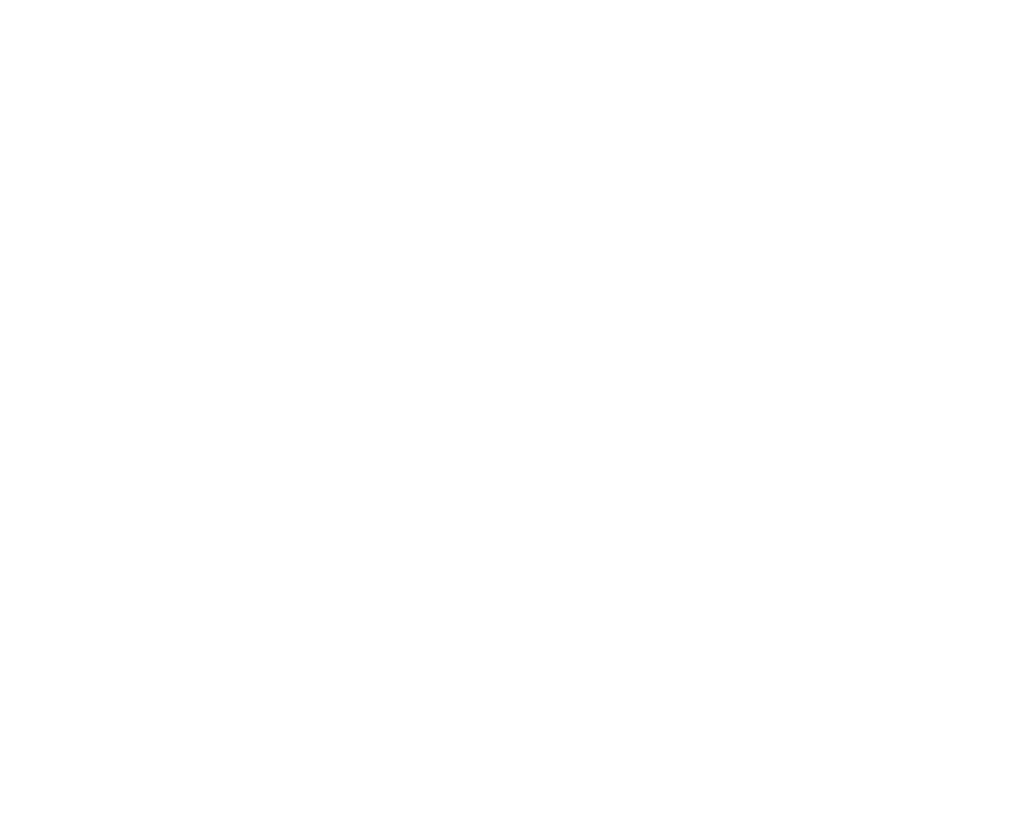
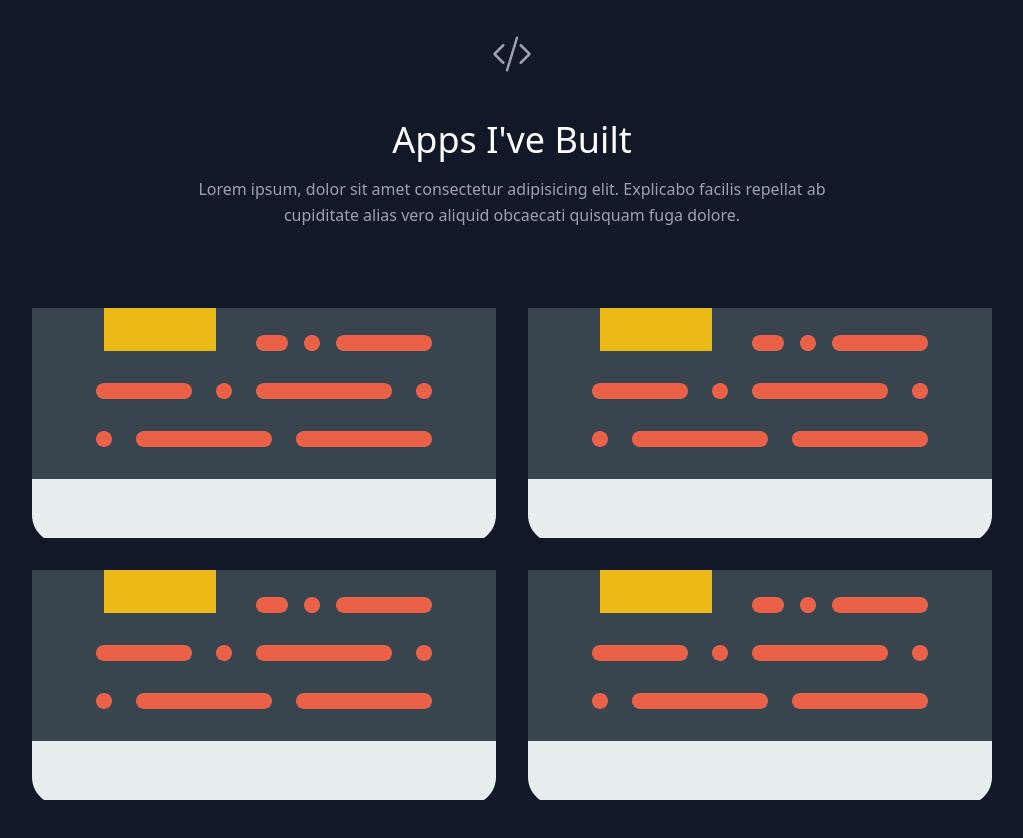
Before and after one commit to dagamo94/my-portfolio, a React (Create React App) app: page / in a window 1280 px wide. Shown: the part 580-1418 px from the top of the page, without its empty margins (128-1151 px from the left). Before the commit the page ends 800 px from the top, so only its background shows below. Built offline with nearby package versions, Linux system fonts and the light colour scheme.

Commit message:
complete projects section

```diff
--- a/src/components/Projects.js
+++ b/src/components/Projects.js
@@ -1,3 +1,50 @@
-export default function Projects(){
+import { projects } from "../data";
+import { BsCodeSlash } from "react-icons/bs";
+import coding from "../images/coding.svg"
 
+export default function Projects() {
+    return (
+        <section id="projects" className="text-gray-400 bg-gray-900 body-font">
+            <div className="container px-5 py-10 mx-auto text-center lg:px-40">
+                <div className="flex flex-col w-full mb-20">
+                    <BsCodeSlash size={100} className="mx-auto inline-block w-10 mb-4" />
+                    <h1 className="sm:text-4xl text-3xl font-medium title-font mb-4 text-white">
+                        Apps I've Built
+                    </h1>
+                    <p className="lg:w-2/3 mx-auto leading-relaxed text-base">
+                        Lorem ipsum, dolor sit amet consectetur adipisicing elit. Explicabo
+                        facilis repellat ab cupiditate alias vero aliquid obcaecati quisquam
+                        fuga dolore.
+                    </p>
+                </div>
+                <div className="flex flex-wrap -m-4">
+                    {projects.map(project => (
+                        <a
+                            href={project.link}
+                            key={project.image}
+                            className="sm:w-1/2 w-100 p-4"
+                        >
+                            <div className="flex relative">
+                                <img
+                                    alt="gallery"
+                                    className="absolute inset-0 w-full h-full object-cover object-center"
+                                    // src={project.image}
+                                    src={coding}
+                                />
+                                <div className="px-8 py-10 relative z-10 w-full border-4 border-gray-800 bg-gray-900 opacity-0 hover:opacity-100 transition-all duration-200 ease-linear">
+                                    <h2 className="tracking-widest text-sm title-font font-medium text-green-400 mb-1">
+                                        {project.subtitle}
+                                    </h2>
+                                    <h1 className="title-font text-lg font-medium text-white mb-3">
+                                        {project.title}
+                                    </h1>
+                                    <p className="leading-relaxed">{project.description}</p>
+                                </div>
+                            </div>
+                        </a>
+                    ))}
+                </div>
+            </div>
+        </section>
+    )
 }
--- /dev/null
+++ b/src/data.js
@@ -0,0 +1,34 @@
+export const projects = [
+    {
+      title: "React Reserve",
+      subtitle: "MERN Stack",
+      description:
+        "Lorem ipsum dolor sit amet consectetur adipisicing elit. Praesentium dolore rerum laborum iure enim sint nemo omnis voluptate exercitationem eius?",
+      image: "./project-1.gif",
+      link: "https://reactbootcamp.com",
+    },
+    {
+      title: "React Tracks",
+      subtitle: "React and Python",
+      description:
+        "Lorem ipsum dolor sit amet consectetur adipisicing elit. Praesentium dolore rerum laborum iure enim sint nemo omnis voluptate exercitationem eius?",
+      image: "./project-2.gif",
+      link: "https://reedbarger.com",
+    },
+    {
+      title: "DevChat",
+      subtitle: "React and Firebase",
+      description:
+        "Lorem ipsum dolor sit amet consectetur adipisicing elit. Praesentium dolore rerum laborum iure enim sint nemo omnis voluptate exercitationem eius?",
+      image: "./project-3.gif",
+      link: "https://jsbootcamp.com",
+    },
+    {
+      title: "Epic Todo App",
+      subtitle: "React Hooks",
+      description:
+        "Lorem ipsum dolor sit amet consectetur adipisicing elit. Praesentium dolore rerum laborum iure enim sint nemo omnis voluptate exercitationem eius?",
+      image: "./project-4.gif",
+      link: "https://pythonbootcamp.com",
+    },
+  ];
```
